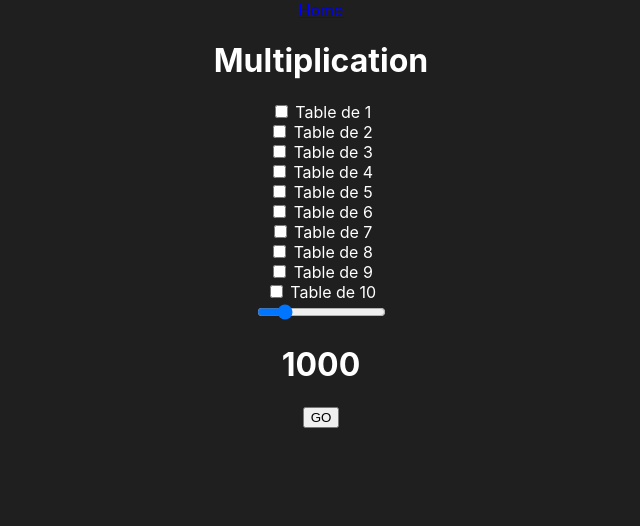
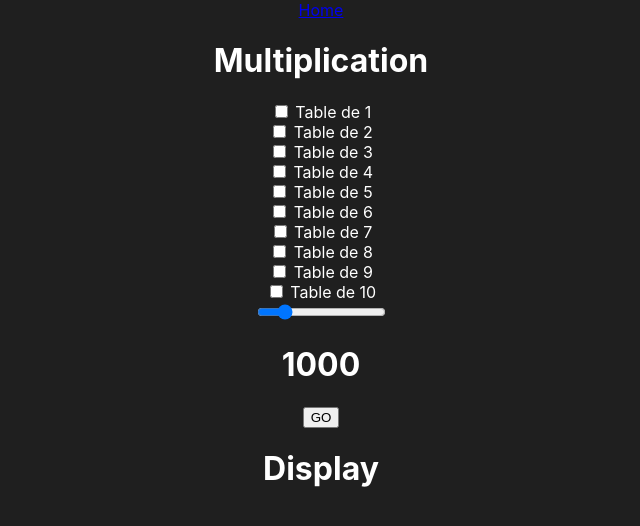
Before and after one commit to enztexier/GM, a React (Create React App) app: page /multiplication in a window 1280 px wide. Shown: the top 526 px of the page, without its empty margins (319-959 px from the left). Built offline with nearby package versions, Linux system fonts and the light colour scheme.

Commit message:
Display component

```diff
--- /dev/null
+++ b/src/Display.js
@@ -0,0 +1,51 @@
+import React from 'react';
+import { useEffect, useState } from 'react';
+
+const Display = ({ shuffledArray }) => {
+    console.log(shuffledArray)
+
+    const [display, setDisplay] = useState('');
+
+    useEffect(() => {
+        let i = 0
+
+        if(shuffledArray.length > 0) {
+            setInterval(() => {
+
+                console.log(shuffledArray[i])
+                let a = shuffledArray[0].map(cur => <p>{cur}</p> )
+                setDisplay(a)
+                i++
+
+            }, 1000)
+        }
+        else{
+            console.log("else")
+        }
+
+    }, [shuffledArray])
+
+    return (
+        <div>
+            <h1>Display</h1>
+            {display}
+
+
+
+        </div>
+    );
+};
+
+export default Display;
+
+/**
+ *
+ *
+
+            {shuffledArray.map(val => <p key={val}>{val}</p>)}
+
+
+
+
+
+ * **/
--- a/src/Multiplication.js
+++ b/src/Multiplication.js
@@ -1,6 +1,7 @@
 import React, { useState, useEffect } from 'react';
 import { Link } from 'react-router-dom';
 import Checkbox from './Checkbox';
+import Display from './Display';
 
 const Multiplication = () => {
 
@@ -94,7 +95,7 @@ const Multiplication = () => {
                 temporary.push([element, i.toString(), result.toString()])
             }
         }
-        setShuffledArray(temporary.sort(() =>  Math.random() - 0.5))
+        setShuffledArray(temporary.sort(() => Math.random() - 0.5))
     }
 
     return (
@@ -109,7 +110,8 @@ const Multiplication = () => {
 
             <button onClick={suffleMachine}>GO</button>
 
-            {shuffledArray.map(val => <p key={val}>{val}</p>)}
+
+            <Display shuffledArray={shuffledArray}></Display>
 
         </div>
     );
@@ -119,7 +121,12 @@ export default Multiplication;
 
 /****
  *
+ *
+ *
+ *
 
+
+ {shuffledArray.map(val => <p key={val}>{val}</p>)}
 
     const Tb = (val) => {
 
```
